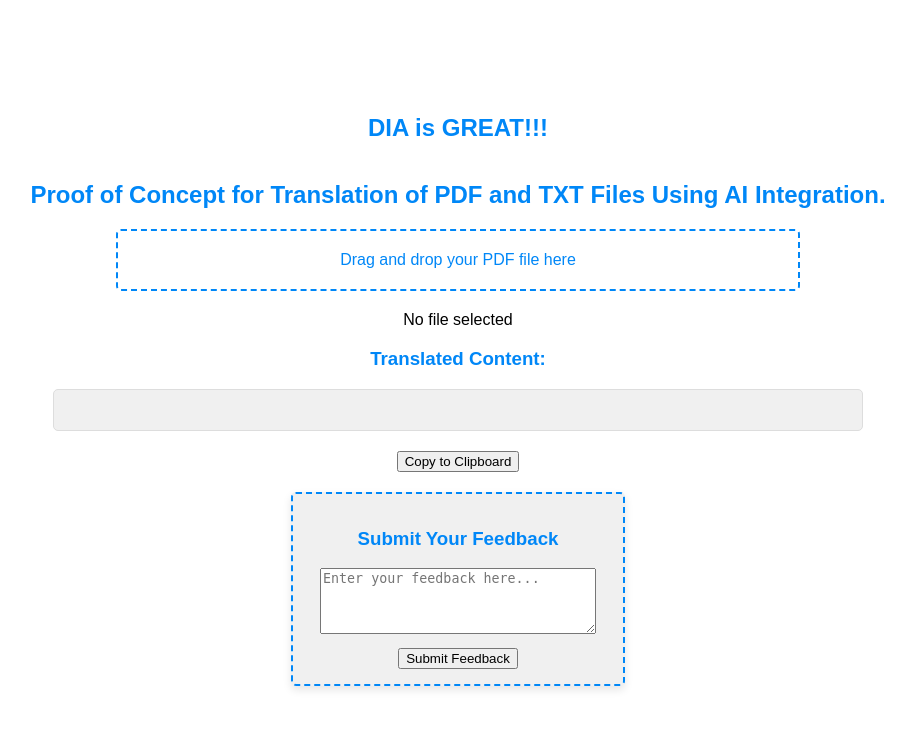
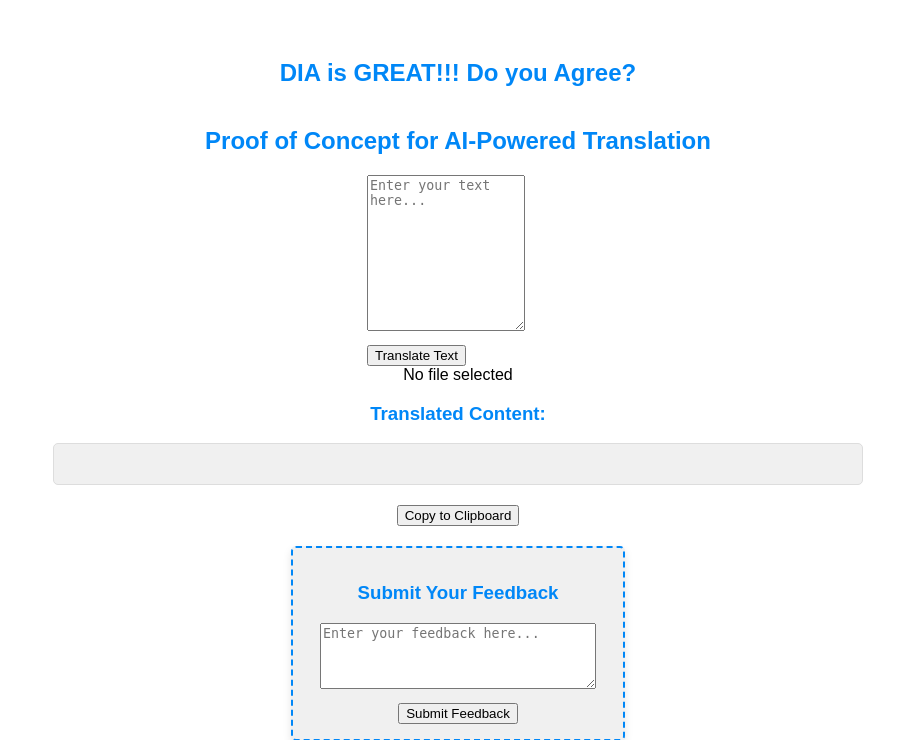
Before and after one commit to sxh771/ai-translations-dia, a Flask app: page / in a window 1280 px wide. Shown: the top 740 px of the page, without its empty margins (182-1097 px from the left). Run offline with Flask 3, Linux system fonts and the light colour scheme; parts of the project's set-up code (start-up, migrations or seed data) failed here and were passed over.

Commit message:
Only used text box to get input from stakeholders. Drag-and-Drop removed.

```diff
--- a/app.py
+++ b/app.py
@@ -2,7 +2,7 @@ from flask import Flask, request, jsonify, render_template
 import requests
 import os
 import uuid
-import fitz  # PyMuPDF
+# import fitz  # PyMuPDF
 from datetime import datetime
 import logging
 from bs4 import BeautifulSoup
@@ -102,49 +102,23 @@ def translate_text(text, key, endpoint, location):
     return translated_text
 
 @app.route('/translate', methods=['POST'])
-
 def translate():
     logging.info("Starting translation process.")
-    input_file = request.files['file']
-    file_type = input_file.filename.split('.')[-1].lower()
-    logging.debug(f"Received file of type: {file_type}")
+    data = request.get_json()
+    text = data['text']
 
-    doc = None
-
-    if file_type == 'txt':
-        logging.info("Processing a TXT file.")
-        txt_content = input_file.read().decode('utf-8')
-        pdf_buffer = convert_txt_to_pdf(txt_content)
-        doc = fitz.open("pdf", pdf_buffer)
-        logging.debug("TXT file converted to PDF.")
-    elif file_type == 'pdf':
-        logging.info("Processing a PDF file.")
-        doc = fitz.open(stream=input_file.read(), filetype="pdf")
-        logging.debug("PDF file opened successfully.")
-    else:
-        logging.error(f"Unsupported file type: {file_type}")
-        return jsonify({"error": "Unsupported file type"}), 400
-
-    if doc is None:
-        logging.error("Failed to process the file into a document object.")
-        return jsonify({"error": "File processing failed"}), 500
-    else:
-        logging.info("File processed successfully into a document object.")
-
-
+    # Assuming you have a function translate_text that handles the translation
+    azure_translation_key = os.environ.get("AZURE_TRANSLATION_KEY")
+    azure_translation_endpoint = os.environ.get("AZURE_TRANSLATION_ENDPOINT")
+    azure_translation_location = os.environ.get("AZURE_TRANSLATION_LOCATION")
     try:
-        text = ""
-        for page in doc:
-            text += page.get_text()
-        # Translate the extracted text to English
-        azure_translation_key = os.environ.get("AZURE_TRANSLATION_KEY")
-        azure_translation_endpoint = os.environ.get("AZURE_TRANSLATION_ENDPOINT")
-        azure_translation_location = os.environ.get("AZURE_TRANSLATION_LOCATION")
         translated_text = translate_text(text, azure_translation_key, azure_translation_endpoint, azure_translation_location)
     except Exception as e:
-        return jsonify({"error": str(e)}), 500
+        logging.error(f"Translation failed: {e}")
+        return jsonify({"error": "Translation failed"}), 500
 
     return jsonify({"translated_text": translated_text}), 200
+
 
 @app.route('/submit_feedback', methods=['POST'])
 def submit_feedback():
--- /dev/null
+++ b/feedback.txt
@@ -0,0 +1 @@
+2024-02-28 12:48:33: thanks for hard work
--- a/templates/index.html
+++ b/templates/index.html
@@ -59,9 +59,16 @@
 <body>
     <div class="content-container">
         <!-- All your content goes here -->
-            <h2>DIA is GREAT!!!</h2>
-            <h2>Proof of Concept for Translation of PDF and TXT Files Using AI Integration.</h2>
-            <div id="drop_zone">Drag and drop your PDF file here</div>
+            <h2>DIA is GREAT!!! Do you Agree?</h2>
+            <h2>Proof of Concept for AI-Powered Translation</h2>
+            <!-- <div id="drop_zone">Drag and drop your PDF file here</div> -->
+
+            <!-- adding a text form for user input -->
+            <form id="textInputForm">
+                <textarea id="text_input" name="text_input" rows="10" placeholder="Enter your text here..."></textarea><br>
+                <input type="submit" value="Translate Text">
+            </form>
+
             <div id="file_name">No file selected</div>
             <h3 class="translated-header">Translated Content:</h3>
             <div id="translated_content"></div>
@@ -101,39 +108,35 @@
     </style>
 
     <script>
-        document.getElementById('drop_zone').addEventListener('drop', function(e) {
-            e.preventDefault();
-            e.stopPropagation();
-            var data = e.dataTransfer;
-            var files = data.files;
-            // Display the file name
-            document.getElementById('file_name').textContent = 'Selected file: ' + files[0].name;
+    document.getElementById('textInputForm').onsubmit = function(e) {
+        e.preventDefault(); // Prevent default form submission
+        const textInput = document.getElementById('text_input').value;
 
-            // Process the file
-            var formData = new FormData();
-            formData.append('file', files[0]); // Assuming single file upload
+        // Show the spinner
+        document.getElementById('loadingSpinner').style.display = 'block';
 
         fetch('/translate', {
             method: 'POST',
-                body: formData,
+            headers: {
+                'Content-Type': 'application/json',
+            },
+            body: JSON.stringify({ text: textInput }),
         })
         .then(response => response.json())
         .then(data => {
-                console.log(data);
             // Display the translated text or handle errors
             document.getElementById('translated_content').textContent = data.translated_text || data.error;
+
+            // Hide the spinner
+            document.getElementById('loadingSpinner').style.display = 'none';
         })
-            .catch(error => console.error('Error:', error));
+        .catch(error => {
+            console.error('Error:', error);
+
+            // Hide the spinner
+            document.getElementById('loadingSpinner').style.display = 'none';
         });
-
-        ['dragenter', 'dragover', 'dragleave', 'drop'].forEach(eventName => {
-            document.getElementById('drop_zone').addEventListener(eventName, preventDefaults, false)
-        });
-
-        function preventDefaults (e) {
-            e.preventDefault();
-            e.stopPropagation();
-        }
+    };
 
 
 
```
Lines whose indentation alone changed are shown as unchanged.
